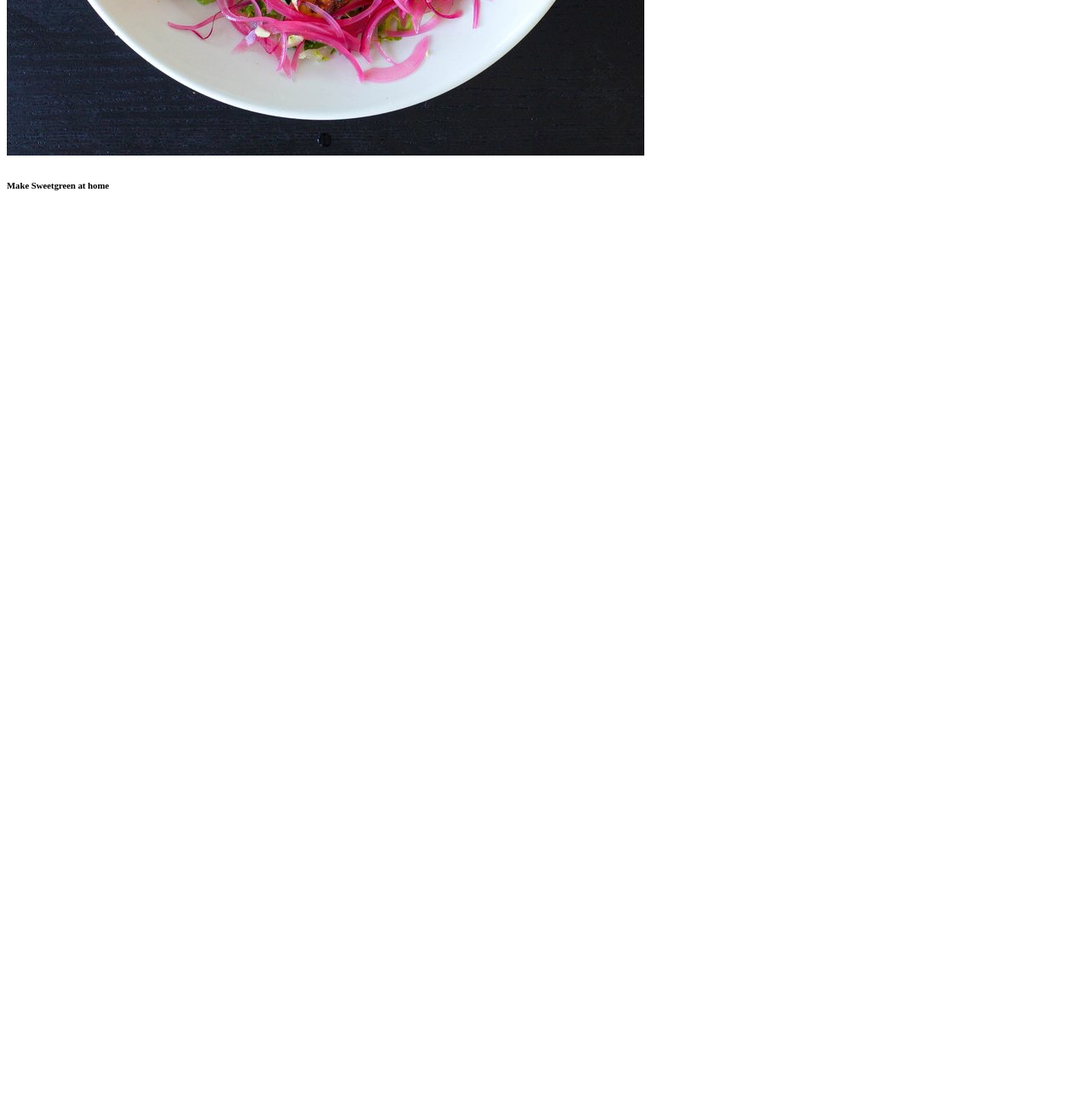
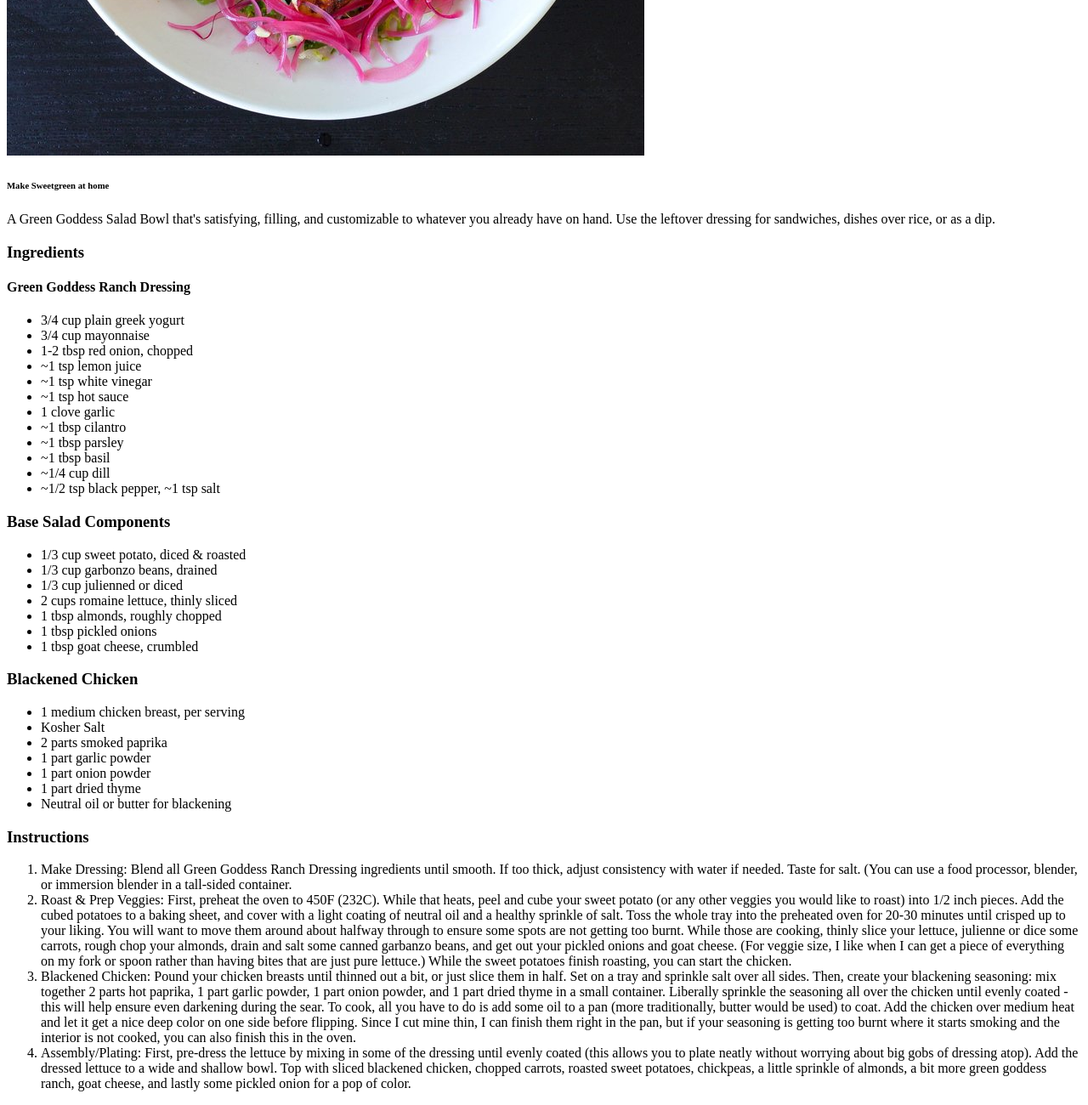
Before and after one commit to erikathomas18/odin-recipes, a plain HTML site: page recipes/blackened-chicken-salad.html in a window 1280 px wide. Shown: the part 647-1947 px from the top of the page at 85% size. Before the commit the page ends 896 px from the top, so only its background shows below. Drawn offline with Linux system fonts and the light colour scheme.

Commit message:
add description, ingredients, and instructions

```diff
--- a/recipes/blackened-chicken-salad.html
+++ b/recipes/blackened-chicken-salad.html
@@ -9,6 +9,58 @@
             <h1>Blackened Chicken Salad</h1>
             <img src="./ethan-chlebowski-blackened-chicken.jpg">
             <h6>Make Sweetgreen at home</h6>
-            <h6></h6>
+
+            <p>A Green Goddess Salad Bowl that's satisfying, filling, and customizable to whatever you already have on hand. Use the leftover dressing for sandwiches, dishes over rice, or as a dip.</p>
+
+            <h3>Ingredients</h3>
+            <h4>Green Goddess Ranch Dressing</h4>
+            <ul>
+                <li>3/4 cup plain greek yogurt</li>
+                <li>3/4 cup mayonnaise</li>
+                <li>1-2 tbsp red onion, chopped</li>
+                <li>~1 tsp lemon juice</li>
+                <li>~1 tsp white vinegar</li>
+                <li>~1 tsp hot sauce</li>
+                <li>1 clove garlic</li>
+                <li>~1 tbsp cilantro</li>
+                <li>~1 tbsp parsley</li>
+                <li>~1 tbsp basil</li>
+                <li>~1/4 cup dill</li>
+                <li>~1/2 tsp black pepper, ~1 tsp salt</li>
+            </ul>
+
+            <h3>Base Salad Components</h3>
+            <ul>
+                <li>1/3 cup sweet potato, diced & roasted</li>
+                <li>1/3 cup garbonzo beans, drained</li>
+                <li>1/3 cup julienned or diced</li>
+                <li>2 cups romaine lettuce, thinly sliced</li>
+                <li>1 tbsp almonds, roughly chopped</li>
+                <li>1 tbsp pickled onions</li>
+                <li>1 tbsp goat cheese, crumbled</li>
+            </ul>
+
+            <h3>Blackened Chicken</h3>
+            <ul>
+                <li>1 medium chicken breast, per serving</li>
+                <li>Kosher Salt</li>
+                <li>2 parts smoked paprika</li>
+                <li>1 part garlic powder</li>
+                <li>1 part onion powder</li>
+                <li>1 part dried thyme</li>
+                <li>Neutral oil or butter for blackening</li>
+            </ul>
+
+            <h3>Instructions</h3>
+            <ol>
+                <li>Make Dressing: Blend all Green Goddess Ranch Dressing ingredients until smooth. If too thick, adjust consistency with water if needed. Taste for salt. (You can use a food processor, blender, or immersion blender in a tall-sided container.</li>
+                <li>Roast & Prep Veggies: First, preheat the oven to 450F (232C). While that heats, peel and cube your sweet potato (or any other veggies you would like to roast)  into 1/2 inch pieces. Add the cubed potatoes to a baking sheet, and cover with a light coating of neutral oil and a healthy sprinkle of salt.  Toss the whole tray into the preheated oven for 20-30 minutes until crisped up to your liking. You will want to move them around about halfway through to ensure some spots are not getting too burnt.
+                    While those are cooking, thinly slice your lettuce, julienne or dice some carrots, rough chop your almonds, drain and salt some canned garbanzo beans, and get out your pickled onions and goat cheese. (For veggie size, I like when I can get a piece of everything on my fork or spoon rather than having bites that are just pure lettuce.)
+                    While the sweet potatoes finish roasting, you can start the chicken.</li>
+                <li>Blackened Chicken:  Pound your chicken breasts until thinned out a bit, or just slice them in half. Set on a tray and sprinkle salt over all sides. Then, create your blackening seasoning: mix together 2 parts hot paprika, 1 part garlic powder, 1 part onion powder, and 1 part dried thyme in a small container. Liberally sprinkle the seasoning all over the chicken until evenly coated - this will help ensure even darkening during the sear.
+                    To cook, all you have to do is add some oil to a pan (more traditionally, butter would be used) to coat. Add the chicken over medium heat and let it get a nice deep color on one side before flipping. Since I cut mine thin, I can finish them right in the pan, but if your seasoning is getting too burnt where it starts smoking and the interior is not cooked, you can also finish this in the oven.</li>
+                <li>Assembly/Plating: First, pre-dress the lettuce by mixing in some of the dressing until evenly coated (this allows you to plate neatly without worrying about big gobs of dressing atop).
+                    Add the dressed lettuce to a wide and shallow bowl. Top with sliced blackened chicken, chopped carrots, roasted sweet potatoes, chickpeas, a little sprinkle of almonds, a bit more green goddess ranch, goat cheese, and lastly some pickled onion for a pop of color.</li>
+            </ol>
         </body>
     </html>
```
